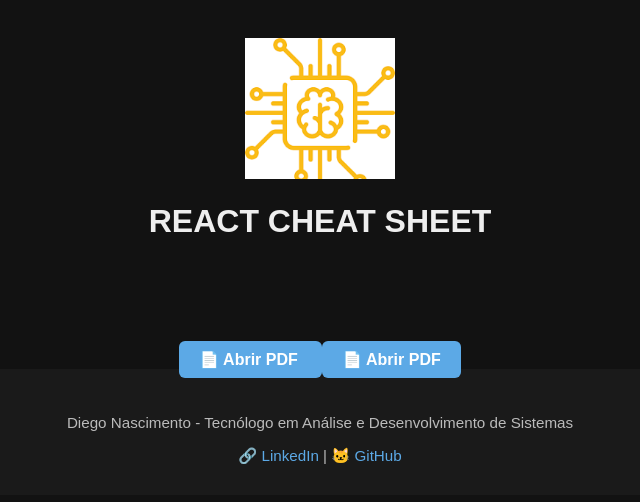
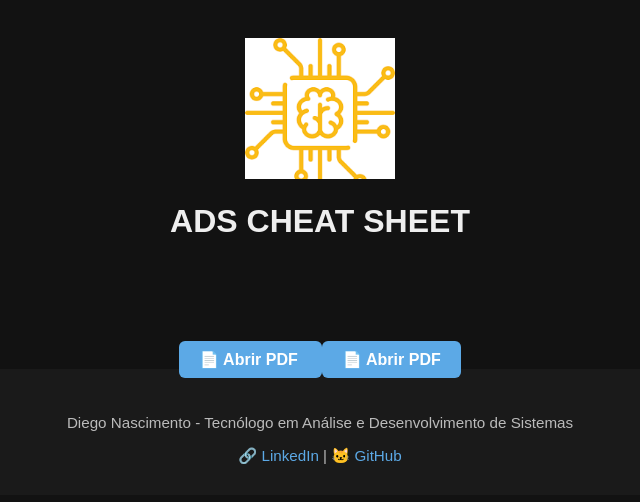
Before and after one commit to DVALENASCIMENTO/adscheatsheet, a plain HTML site: page index.html in a window 1280 px wide. Shown: the whole page, without its empty margins (320-960 px from the left). Drawn offline with Linux system fonts and the light colour scheme.

Commit message:
modificações no html

```diff
--- a/index.html
+++ b/index.html
@@ -3,7 +3,7 @@
 <head>
   <meta charset="UTF-8" />
   <meta name="viewport" content="width=device-width, initial-scale=1.0"/>
-  <title>React Cheat Sheet</title>
+  <title>ADS Cheat Sheet</title>
   <link rel="stylesheet" href="css/styles.css" />
 </head>
 <body>
@@ -11,7 +11,7 @@
     <img src="img/ads.png" alt="JS Logo" />
   </header>
 
-  <h1>REACT CHEAT SHEET</h1>
+  <h1>ADS CHEAT SHEET</h1>
 
   <div class="container" id="cheat-sheet"></div>
 
```
